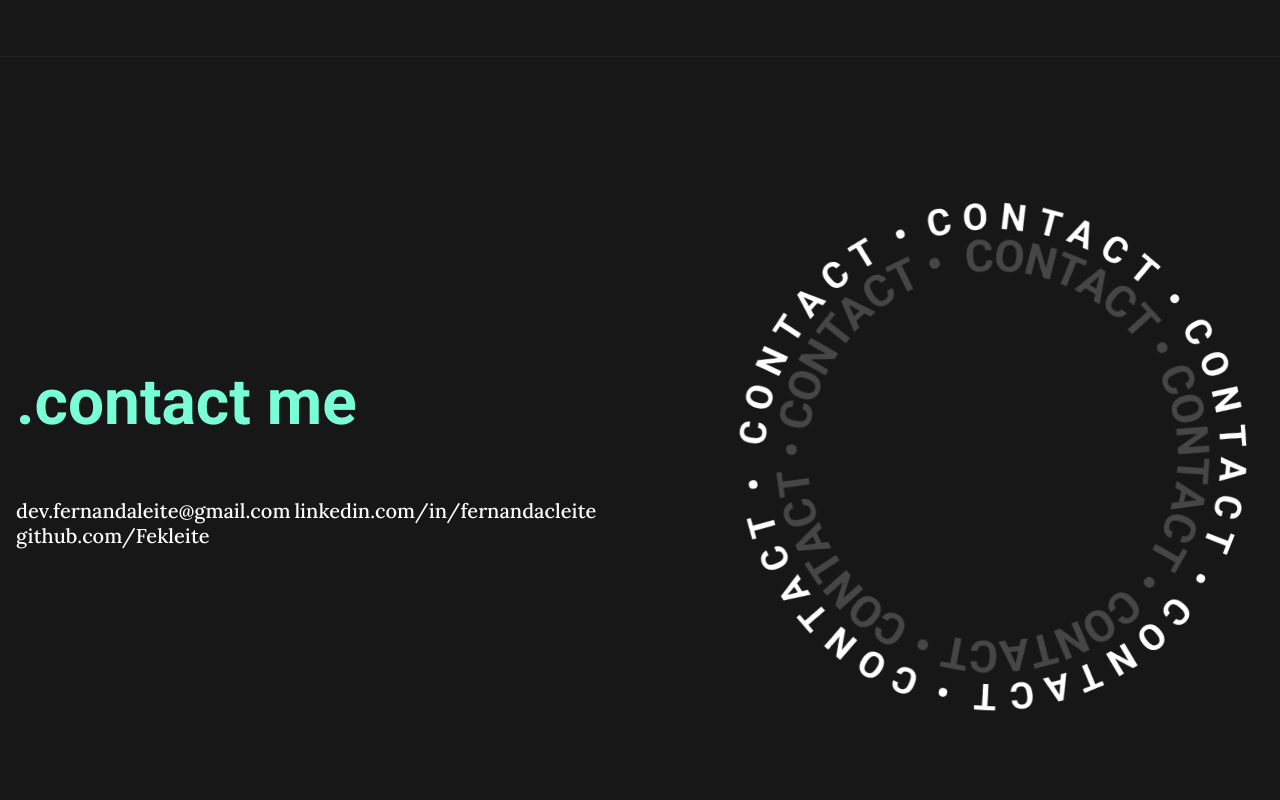
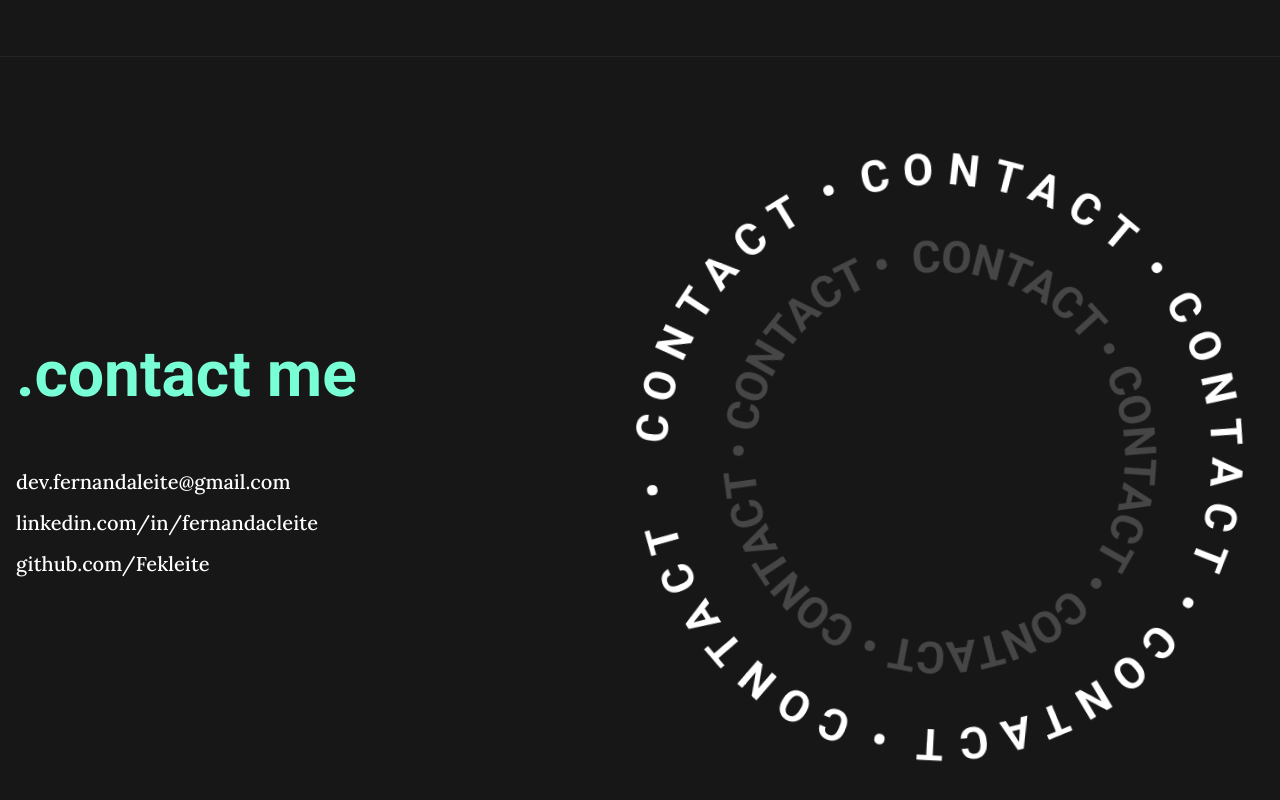
Before and after one commit to Fekleite/my-portfolio, a website: page index.html in a window 1280 px wide. Shown: the part 2465-3265 px from the top of the page. Drawn offline with Linux system fonts and the light colour scheme.

Commit message:
style: change animation

```diff
--- a/scss/_animations.scss
+++ b/scss/_animations.scss
@@ -1,5 +1,6 @@
 @keyframes logoAnimate {
   0% {
+    opacity: 0.5;
     transform: rotate(0deg) scale(1, 1);
     animation-timing-function: cubic-bezier(0.59, -0.03, 0.41, 1.02)
   }
@@ -10,6 +11,7 @@
   }
 
   100% {
+    opacity: 1;
     transform: rotate(90deg) scale(1, 1);
   }
 }
--- a/scss/_home.scss
+++ b/scss/_home.scss
@@ -222,11 +222,17 @@
     }
 
     .contacts {
-      a {
-        font-family: 'Lora', serif;
-        font-weight: 500;
-        font-size: 1.25rem;
-        color: $white;
+      .links {
+        display: flex;
+        flex-direction: column;
+        gap: 1rem;
+
+        a {
+          font-family: 'Lora', serif;
+          font-weight: 500;
+          font-size: 1.25rem;
+          color: $white;
+        }
       }
     }
 
```
Also changed, not shown: css/main.css.
